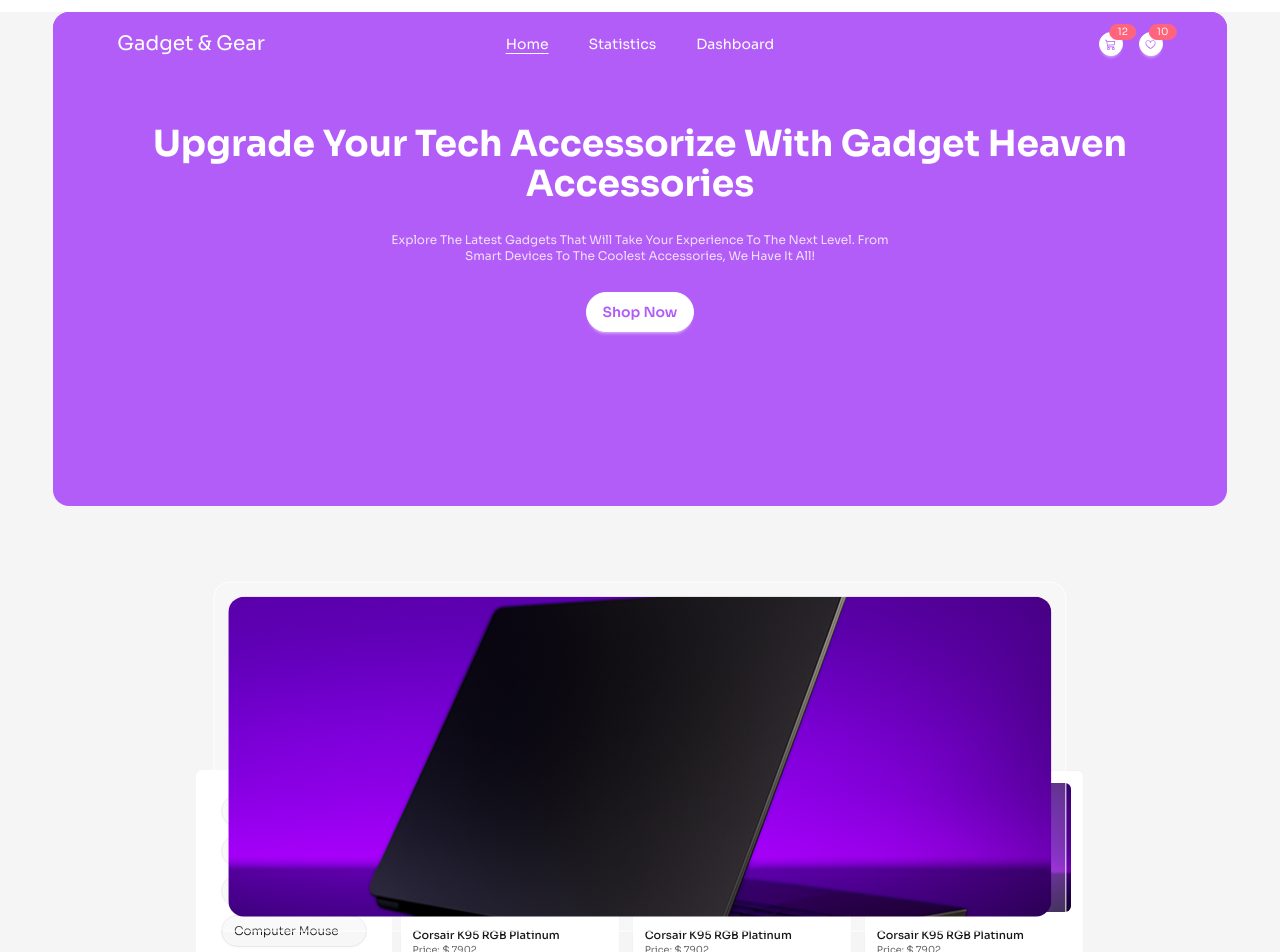
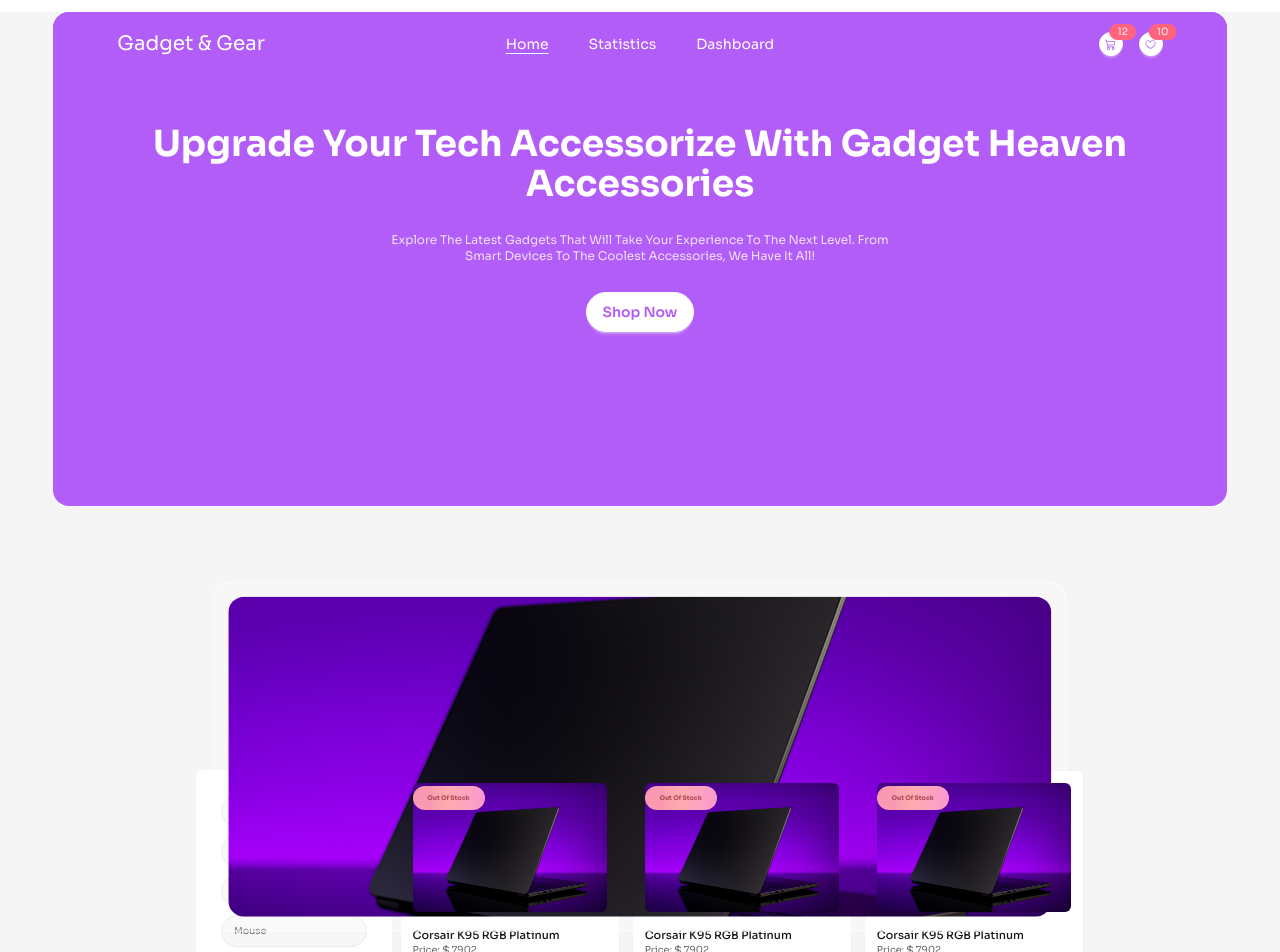
Before and after one commit to rakib-hasan-78/shopping-cart, a React (Vite) app: page / in a window 1280 px wide. Shown: the top 952 px of the page. Built offline with nearby package versions, Linux system fonts and the light colour scheme.

Commit message:
label add to card completed

```diff
--- a/src/Btn/Btn.jsx
+++ b/src/Btn/Btn.jsx
@@ -14,9 +14,11 @@ const Btn = ({btnName, task, name}) => {
         <button
         name={name}
         onClick={categoryHandler}
-        className={`btn btn-sm ${color?'bg-project-violet hover:bg-project-violet/95 text-project-white font-medium':'bg-project-gray/60 hover:bg-project-gray/70 text-project-black font-light'} delay-100 rounded-3xl text-left flex items-center justify-start text-xs`}
+        className={`btn btn-sm ${color?'bg-project-violet hover:bg-project-violet/95 text-project-white font-medium':'bg-project-gray/60 hover:bg-project-gray/70 text-project-black/60 font-normal'} delay-100 rounded-3xl text-left flex items-center justify-start text-xs`}
         >
+        <small>
         {btnName}
+        </small>
         </button>
     );
 };
--- a/src/components/Card/Card.jsx
+++ b/src/components/Card/Card.jsx
@@ -3,11 +3,16 @@ import { BiDollar } from "react-icons/bi";
 import { BsCart3 } from "react-icons/bs";
 import { AiOutlinePlus ,  AiOutlineMinus } from "react-icons/ai";
 import hds from '../../assets/hero.png';
-const Card = () => {
+const Card = ({product}) => {
     return (
         <div className='w-full h-64 border rounded-md bg-project-white border-project-gray flex flex-col'>
-            <div className='p-3 rounded-md'>
+            <div className='p-3 rounded-md relative'>
             <img className='rounded-md' src={hds} alt="" />
+            <div className='absolute w-3 top-3 left-3 rounded-full'>
+                <div
+                className="badge w-18 text-[8px] font-extrabold rounded-full bg-gradient-to-r from-rose-600/40 via-red-500/40 to-pink-500/50 text-red-900/60 border-0 shadow-2xl"
+                > <small>out of stock</small> </div>
+            </div>
             </div>
             <div className='px-3'>
                 <h2
--- a/src/components/Category/Category.jsx
+++ b/src/components/Category/Category.jsx
@@ -7,7 +7,7 @@ const Category = () => {
            <Btn btnName={'all'} />
            <Btn btnName={'Laptops'} />
            <Btn btnName={'Keyboards'} />
-           <Btn btnName={'Computer Mouse'} />
+           <Btn btnName={'Mouse'} />
            <Btn btnName={'Soundboxes'} />
            <Btn btnName={'Monitors'} />
            <Btn btnName={'Headphones'} />
--- a/src/components/Contents/Contents.jsx
+++ b/src/components/Contents/Contents.jsx
@@ -1,12 +1,16 @@
-import React from 'react';
+import React, { useContext } from 'react';
 import Card from './../Card/Card';
+import { ProductContext } from '../Products/Products';
 
 const Contents = () => {
+    const {products} = useContext(ProductContext);
     return (
         <div className='lg:w-7/12 h-auto grid lg:grid-cols-3 justify-items-center items-center gap-3'>
-            <Card />
-            <Card />
-            <Card />
+            {
+                products.map(product=>(
+                    <Card key={product.product_id} product={product} />
+                ))
+            }
         </div>
     );
 };
```
